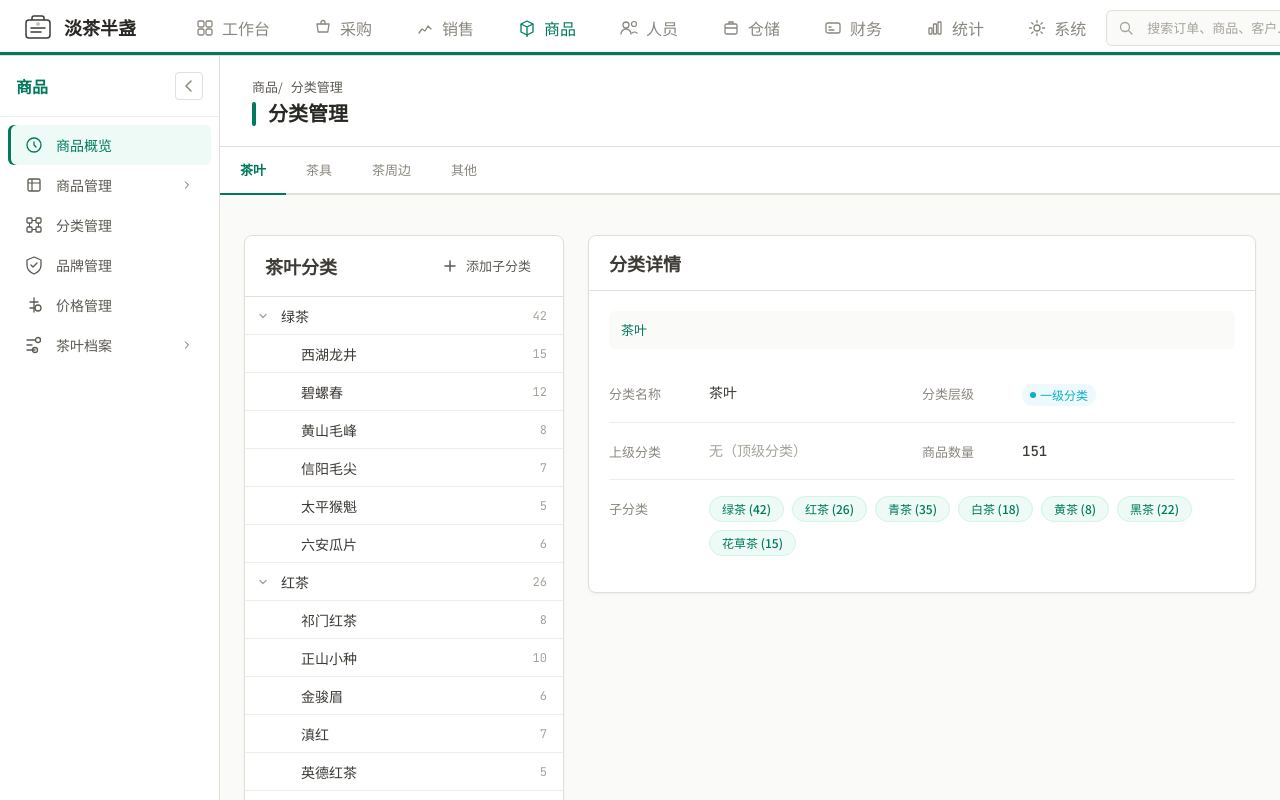
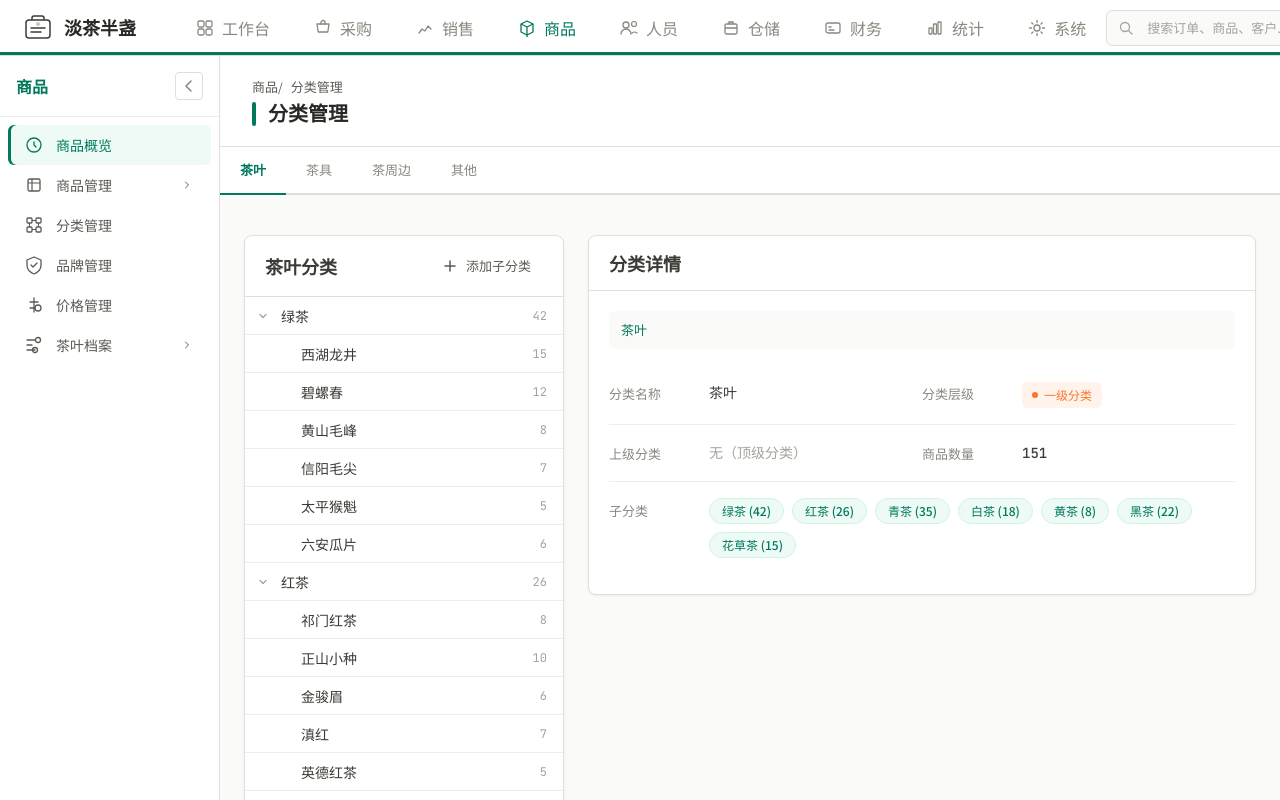
Before and after one commit to zsdxtw/dcbztea-buddy, a React (Vite) app: page /product/product-category in a window 1280 px wide. Shown: the top 800 px of the page. Built offline with nearby package versions, Linux system fonts and the light colour scheme.

Commit message:
feat: 拉取并理解项目文件
Co-authored-by: traeagent <traeagent@users.noreply.github.com>

```diff
--- a/src/pages/product/ProductCategorySubPage.tsx
+++ b/src/pages/product/ProductCategorySubPage.tsx
@@ -1,7 +1,6 @@
 import { useState } from 'react';
 import ContentHeader from '../../components/layout/ContentHeader';
 import Card from '../../components/common/Card';
-import StatusTag from '../../components/common/StatusTag';
 import Button from '../../components/common/Button';
 import { getTeaCategoryDetail } from '../../data/teaCategories';
 import {
@@ -249,7 +248,10 @@ export default function ProductCategorySubPage({ categoryType, rootNode, hideHea
                   <div className="detail-row">
                     <div className="detail-label">分类层级</div>
                     <div className="detail-value">
-                      <StatusTag variant="info" label={getLevelLabel(depth)} />
+                      <span style={{ display: 'inline-flex', alignItems: 'center', gap: 6, padding: '2px 10px', borderRadius: 'var(--radius-md)', fontSize: 'var(--text-xs)', fontWeight: 'var(--font-medium)', background: '#FFF3EB', color: '#FD742D' }}>
+                        <span style={{ width: 6, height: 6, borderRadius: '50%', background: '#FD742D', flexShrink: 0 }}></span>
+                        {getLevelLabel(depth)}
+                      </span>
                     </div>
                   </div>
                   <div className="detail-row">
@@ -264,7 +266,10 @@ export default function ProductCategorySubPage({ categoryType, rootNode, hideHea
                     <div className="detail-row">
                       <div className="detail-label">发酵种类</div>
                       <div className="detail-value">
-                        <StatusTag variant="success" label={selectedNode.fermentation} />
+                        <span style={{ display: 'inline-flex', alignItems: 'center', gap: 6, padding: '2px 10px', borderRadius: 'var(--radius-md)', fontSize: 'var(--text-xs)', fontWeight: 'var(--font-medium)', background: '#FFF3EB', color: '#FD742D' }}>
+                        <span style={{ width: 6, height: 6, borderRadius: '50%', background: '#FD742D', flexShrink: 0 }}></span>
+                        {selectedNode.fermentation}
+                      </span>
                       </div>
                     </div>
                   )}
```
